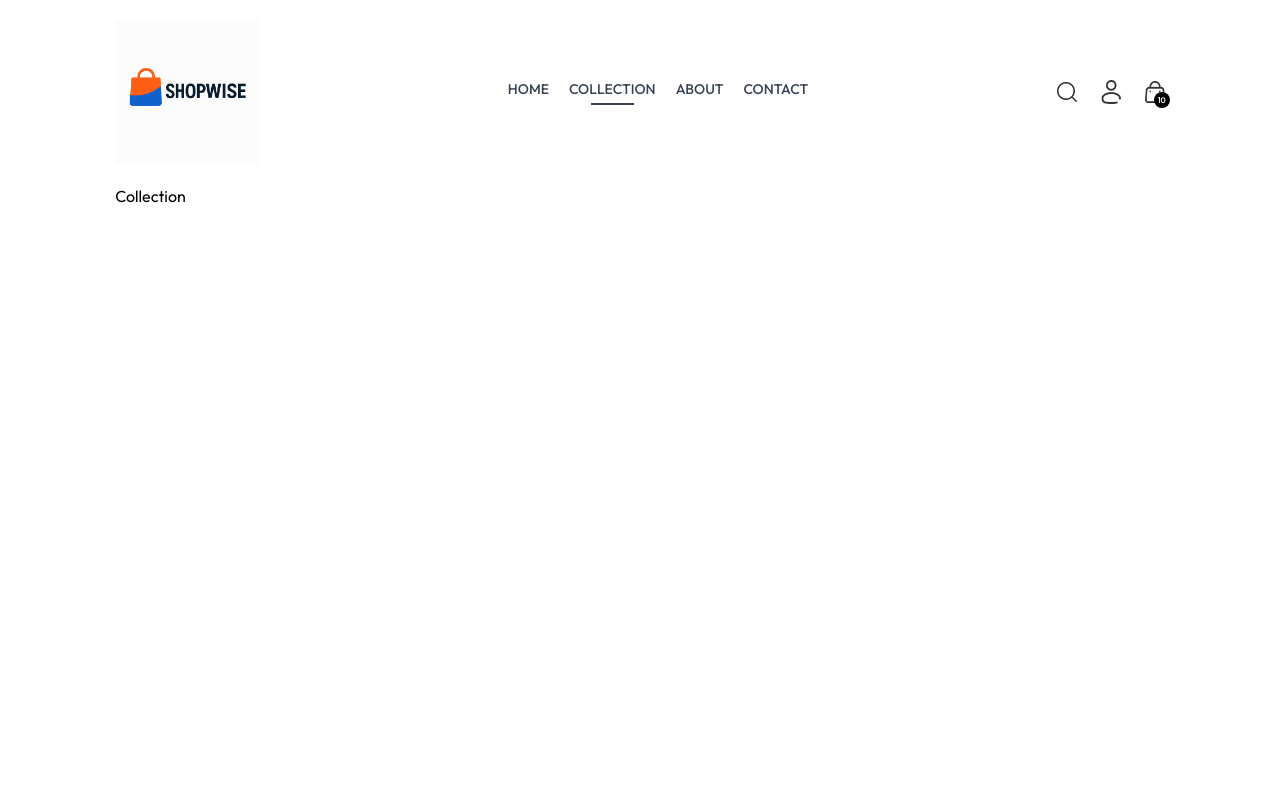
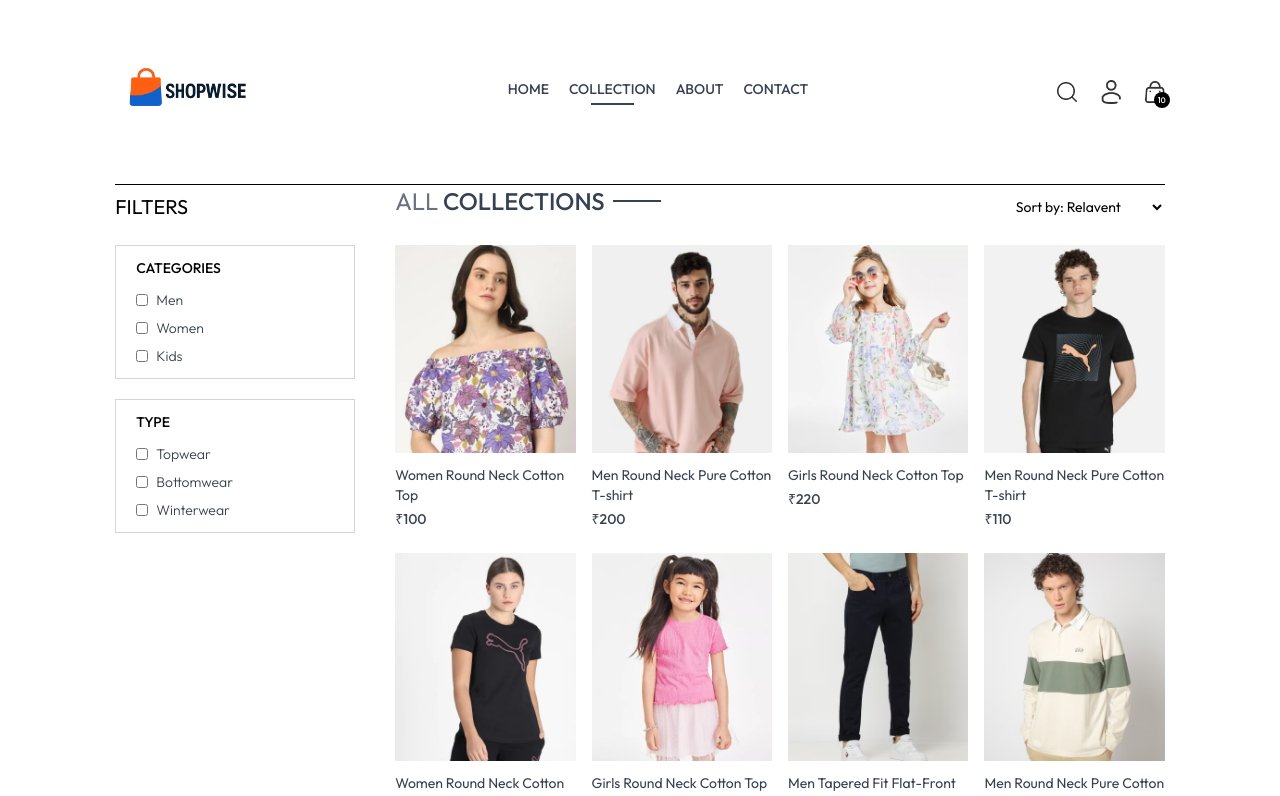
Before and after one commit to OmvedNagre/ShopWise, a React (Vite) app in the folder frontend/: page /collection in a window 1280 px wide. Shown: the top 796 px of the page. Built offline with nearby package versions, Linux system fonts and the light colour scheme.

Commit message:
Home Page done with Basic Collection Page

```diff
--- a/frontend/src/App.jsx
+++ b/frontend/src/App.jsx
@@ -10,6 +10,7 @@
 import PlaceOrder from './pages/PlaceOrder'
 import Orders from './pages/Orders'
 import Navbar from './components/Navbar'
+import Footer from './components/Footer'
 
 const App = () => {
   return (
@@ -27,6 +28,7 @@
           <Route path='/place-order' element={<PlaceOrder />} />
           <Route path='/orders' element={<Orders />} />
         </Routes>
+        <Footer/>
     </div>
   )
 }
--- a/frontend/src/assets/assets.js
+++ b/frontend/src/assets/assets.js
@@ -55,7 +55,7 @@
 import p_img52 from './p_img52.png'
 
 
-import logo from './Logo.png'
+import logo from './logo.png'
 import hero_img from './hero_img.png'
 import cart_icon from './cart_icon.png'
 import bin_icon from './bin_icon.png'
--- a/frontend/src/components/BestSeller.jsx
+++ b/frontend/src/components/BestSeller.jsx
@@ -17,8 +17,8 @@
     <div className='my-10'>
         <div className=' text-center text-3xl py-8'>
             <Title text1={"BEST"} text2={"SELLERS"} />
-            <p className='w-3/4 m-auto text-xs sm:text-sm md:text-base text-gray-600' >
-            Lorem ipsum dolor sit amet consectetur adipisicing elit. Temporibus excepturi at tenetur rem impedit a. Facilis vel ad quo minima deleniti voluptates voluptatibus, maxime non debitis officia. Velit, est sapiente.
+            <p className='w-3/4 m-auto text-xs sm:text-sm md:text-base text-gray-600'>
+                Lorem ipsum dolor sit amet consectetur adipisicing elit. Temporibus excepturi at tenetur rem impedit a. Facilis vel ad quo minima deleniti voluptates voluptatibus, maxime non debitis officia. Velit, est sapiente.
             </p>
         </div>
         <div className='grid grid-cols-2 sm:grid-cols-3 md:grid-cols-4 lg:grid-cols-5 gap-4 gap-y-6'>
--- /dev/null
+++ b/frontend/src/components/Footer.jsx
@@ -0,0 +1,43 @@
+import React from 'react'
+import { assets } from '../assets/assets'
+
+const Footer = () => {
+  return (
+    <div>
+        <div className='flex flex-col sm:grid grid-cols-[3fr_1fr_1fr] gap-14 my-10 mt-40 text-sm'>
+            <div>
+                <img src={assets.logo} className='mb-5 w-32' alt='' />
+                <p className='w-full md:w-2/3 text-gray-600' >
+                    Lorem ipsum dolor sit amet consectetur adipisicing elit. Rem animi aliquam repellat, veniam quis incidunt natus nisi culpa quaerat libero voluptatem aperiam expedita numquam, nesciunt dolor ea. Maiores, inventore laboriosam!
+                </p>
+            </div>
+
+            <div>
+                <p className='text-x1 font-medium mb-5'>COMPANY</p>
+                <ul className='flex flex-col gap-1 text-gray-600'>
+                    <li>Home</li>
+                    <li>About us</li>
+                    <li>Delivery</li>
+                    <li>Privacy Policy</li>
+                </ul>
+            </div>
+
+            <div>
+                <p className='text-x1 font-medium mb-5'>GET IN TOUCH</p>
+                <ul className='flex flex-col gap-1 text-gray-600'>
+                    <li>+1-212-456-7890</li>
+                    <li>contact@shopwise.com</li>
+                </ul>
+            </div>
+        </div>
+
+        <div>
+            <hr/>
+            <p className='py-5 text-sm text-center'>Copyright 2025@ shopwise.com - All Right Reserved.</p>
+        </div>
+
+    </div>
+  )
+}
+
+export default Footer
--- /dev/null
+++ b/frontend/src/components/NewsletterBox.jsx
@@ -0,0 +1,22 @@
+import React from 'react'
+
+const NewsletterBox = () => {
+    const onSubmitHandler = (event) =>{
+        event.preventdefault()
+    }
+
+
+
+  return (
+    <div className='text-center'>
+        <p className='text-2xl font-medium text-gray-800 ' >Subscribe now & get 20% off</p>
+        <p className='text-gray-400 mt-3'>Lorem, ipsum dolor sit amet consectetur adipisicing elit. Voluptatem doloremque sint dolorem, nisi temporibus quae dolor minus distinctio et similique illum magnam labore ratione debitis voluptatibus perspiciatis. Ducimus, omnis neque?</p>
+        <form className='w-full sm:w-1/2 flex items-center gap-3 mx-auto my-6 border pl-3'>
+            <input className='w-full sm:flex-1 outline-none' type='email' placeholder='Enter your email' required/>
+            <button type='submit' className='bg-black text-white text-xs px-10 py-4'>SUBSCRIBE</button>
+        </form>
+    </div>
+  )
+}
+
+export default NewsletterBox
--- a/frontend/src/components/OurPolicy.jsx
+++ b/frontend/src/components/OurPolicy.jsx
@@ -9,6 +9,16 @@
         <p className='font-semibold'>Easy Exchange Policy</p>
         <p className='text-gray-400'>We offer a hassle-free exchange policy</p>
       </div>
+      <div>
+        <img src={assets.quality_icon} className='w-12 m-auto mb-5' alt='' />
+        <p className='font-semibold'>7 Days Return Policy</p>
+        <p className='text-gray-400'>We provide 7 days free return policy</p>
+      </div>
+      <div>
+        <img src={assets.support_img} className='w-12 m-auto mb-5' alt='' />
+        <p className='font-semibold'>Best Customer Support</p>
+        <p className='text-gray-400'>We provide 24/7 customer support</p>
+      </div>
     </div>
   )
 }
--- a/frontend/src/pages/Collection.jsx
+++ b/frontend/src/pages/Collection.jsx
@@ -1,8 +1,88 @@
-import React from 'react'
+import React, { use, useContext, useEffect, useState } from 'react'
+import { ShopContext } from '../context/ShopContext'
+import { assets } from '../assets/assets';
+import Title from '../components/Title';
+import ProductItem from '../components/ProductItem';
 
 const Collection = () => {
+  const { products } = useContext(ShopContext)
+  const [showFilter, setShowFilter] = useState(false);
+  const [filterProducts, setFilterProducts] = useState([])
+
+  useEffect(()=>{
+    setFilterProducts(products)
+  },[])
+
   return (
-    <div>Collection</div>
+    <div className='flex flex-col sm:flex-row gap-1 sm:gap-10 pt-0 border-t'>
+
+
+      {/* Filter Options */}
+      <div className='min-w-60'>
+        <p onClick={()=>setShowFilter(!showFilter)} className='my-2 text-xl flex items-center cursor-pointer gap-2'>FILTERS
+          <img className={`h-3 sm:hidden ${showFilter ? 'rotate-90' : ''}`} src={assets.dropdown_icon} alt='' />
+        </p>
+
+        {/* Category Filter */}
+        <div className={`border border-gray-300 pl-5 py-3 mt-6 ${showFilter ? '' : 'hidden'} sm:block`}>
+          <p className='mb-3 text-sm font-medium'>CATEGORIES</p>
+          <div className='flex flex-col gap-2 text-sm font-light text-gray-700'>
+            <p className='flex gap-2'>
+              <input className='w-3' type='checkbox' value={'Men'}/> Men
+            </p>
+            <p className='flex gap-2'>
+              <input className='w-3' type='checkbox' value={'Women'}/> Women
+            </p>
+            <p className='flex gap-2'>
+              <input className='w-3' type='checkbox' value={'Kids'}/> Kids
+            </p>
+          </div>
+        </div>
+
+        {/* SubCategory Filter */}
+        <div className={`border border-gray-300 pl-5 py-3 my-5 ${showFilter ? '' : 'hidden'} sm:block`}>
+          <p className='mb-3 text-sm font-medium'>TYPE</p>
+          <div className='flex flex-col gap-2 text-sm font-light text-gray-700'>
+            <p className='flex gap-2'>
+              <input className='w-3' type='checkbox' value={'Topwear'}/> Topwear
+            </p>
+            <p className='flex gap-2'>
+              <input className='w-3' type='checkbox' value={'Bottomwear'}/> Bottomwear
+            </p>
+            <p className='flex gap-2'>
+              <input className='w-3' type='checkbox' value={'Winterwear'}/> Winterwear
+            </p>
+          </div>
+        </div>
+
+
+      </div>
+
+
+      {/* Right Side from Filter */}
+      <div className='flex-1'>
+
+        <div className='flex justify-between text-base sm:text-2xl mb-4'>
+          <Title text1={'ALL'}  text2={'COLLECTIONS'}/>
+          {/* SORT PRODUCT */}
+          <select className='boder-2 border-gray-300 text-sm px-2'>
+            <option value="relavant">Sort by: Relavent</option>
+            <option value="low-high">Sort by: Low to High</option>
+            <option value="high-low">Sort by: High to Low</option>
+          </select>
+        </div>
+
+        {/* Map Products */}
+        <div className='grid grid-cols-2 md:grid-cols-3 lg:grid-cols-4 gap-4 gap-y-6'>
+          {
+            filterProducts.map((item,index)=>(
+              <ProductItem key={index} name={item.name} id={item._id} price={item.price} image={item.image} />
+            ))
+          }
+        </div>
+      </div>
+
+    </div>
   )
 }
 
--- a/frontend/src/pages/Home.jsx
+++ b/frontend/src/pages/Home.jsx
@@ -3,6 +3,7 @@
 import LatestCollection from '../components/LatestCollection'
 import BestSeller from '../components/BestSeller'
 import OurPolicy from '../components/OurPolicy'
+import NewsletterBox from '../components/NewsletterBox'
 
 const Home = () => {
   return (
@@ -11,6 +12,7 @@
       <LatestCollection/>
       <BestSeller/>
       <OurPolicy/>
+      <NewsletterBox/>
     </div>
   )
 }
```
Also changed, not shown: frontend/src/assets/Logo.png, 1 other file (tests, documents, lock files or other folders).
